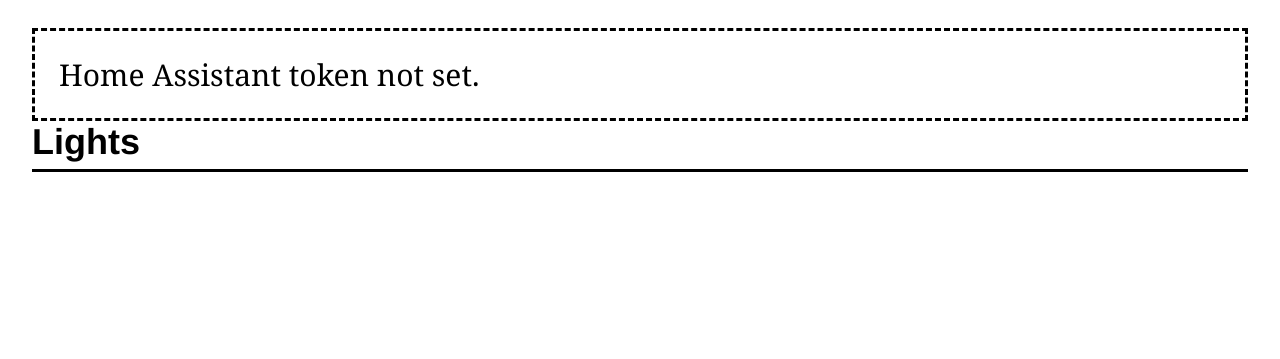
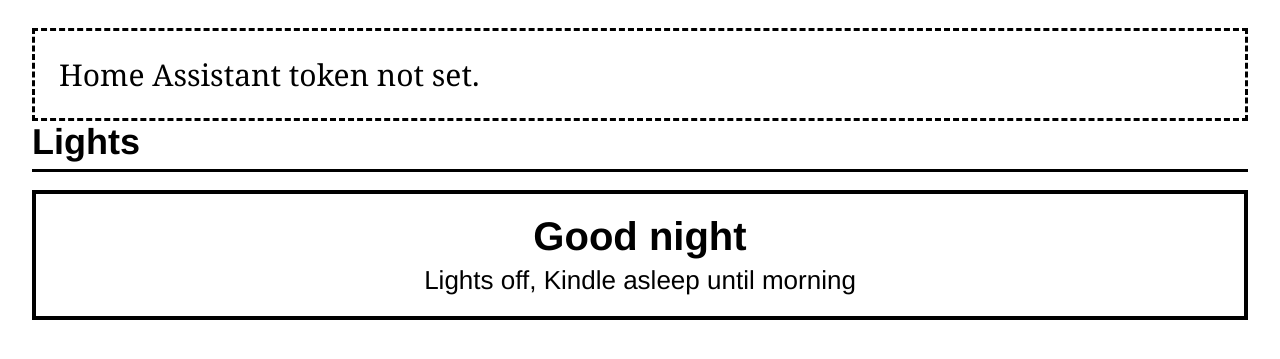
Before and after one commit to nelsongallardo/kindle-dash, a FastAPI app: page /home in a window 1280 px wide. Shown: the part 216-575 px from the top of the page. Run offline with FastAPI, Linux system fonts and the light colour scheme.

Commit message:
feat(home): Good night button turns lights off and sleeps the Kindle until WAKE_AT

```diff
--- a/src/kindle_dash/app.py
+++ b/src/kindle_dash/app.py
@@ -16,6 +16,7 @@ from kindle_dash.calendar_feed import CalendarError, CalendarFeed, Day
 from kindle_dash.chart import label_hours, temperature_svg
 from kindle_dash.feed import latest, load_feed
 from kindle_dash.homeassistant import HomeAssistant, HomeAssistantError, Light
+from kindle_dash.kindle import KindleError, bedtime
 from kindle_dash.paper import Paper, load_paper
 from kindle_dash.settings import Settings
 from kindle_dash.tfl import Disruption, TflError, TubeStatus
@@ -131,11 +132,12 @@ async def index() -> RedirectResponse:
 
 
 @app.get("/home", response_class=HTMLResponse)
-async def home(request: Request) -> HTMLResponse:
+async def home(request: Request, kindle_failed: bool = False) -> HTMLResponse:
     if ha is None:
         return render(request, "home", lights=[], error="Home Assistant token not set.")
+    kindle_error = "The Kindle didn't go to sleep." if kindle_failed else None
     try:
-        return render(request, "home", lights=await ha.lights(), error=None)
+        return render(request, "home", lights=await ha.lights(), error=kindle_error)
     except HomeAssistantError as e:
         log.warning("home: %s", e)
         return render(request, "home", lights=[], error="Can't reach Home Assistant.")
@@ -158,6 +160,21 @@ async def all_lights(state: Literal["on", "off"] = Form()) -> RedirectResponse:
             await ha.set_all_and_wait(state == "on")
         except HomeAssistantError as e:
             log.warning("all lights: %s", e)
+    return RedirectResponse("/home", status_code=303)
+
+
+@app.post("/goodnight")
+async def goodnight() -> RedirectResponse:
+    if ha is not None:
+        try:
+            await ha.set_all_and_wait(False)
+        except HomeAssistantError as e:
+            log.warning("good night/lights: %s", e)
+    try:
+        await bedtime(settings.kindle_ssh_host)
+    except KindleError as e:
+        log.warning("good night/kindle: %s", e)
+        return RedirectResponse("/home?kindle_failed=true", status_code=303)
     return RedirectResponse("/home", status_code=303)
 
 
--- /dev/null
+++ b/src/kindle_dash/kindle.py
@@ -0,0 +1,27 @@
+import asyncio
+
+BEDTIME_COMMAND = "/var/local/kindle-dash/night.sh bedtime"
+TIMEOUT_SECONDS = 10
+
+
+class KindleError(Exception):
+    pass
+
+
+async def bedtime(ssh_host: str) -> None:
+    """Asks the Kindle to sleep until its usual wake-up time."""
+    ssh = await asyncio.create_subprocess_exec(
+        *("/usr/bin/ssh", "-o", "BatchMode=yes", "-o", "ConnectTimeout=5"),
+        *(ssh_host, BEDTIME_COMMAND),
+        stdin=asyncio.subprocess.DEVNULL,
+        stdout=asyncio.subprocess.DEVNULL,
+        stderr=asyncio.subprocess.PIPE,
+    )
+    try:
+        _, stderr = await asyncio.wait_for(ssh.communicate(), TIMEOUT_SECONDS)
+    except TimeoutError as e:
+        ssh.kill()
+        await ssh.wait()
+        raise KindleError(f"no answer within {TIMEOUT_SECONDS} seconds") from e
+    if ssh.returncode != 0:
+        raise KindleError(f"ssh exited {ssh.returncode}: {stderr.decode().strip()}")
--- a/src/kindle_dash/settings.py
+++ b/src/kindle_dash/settings.py
@@ -18,6 +18,7 @@ class Settings(BaseSettings):
     rotate_seconds: int = 60
     home_idle_seconds: int = 120
     presence_entity: str = "zone.home"
+    kindle_ssh_host: str = "kindle"
     paper_dir: Path = Path(__file__).resolve().parents[2] / "data" / "paper"
     paper_until_hour: int = 10
     paper_seconds: int = 120
--- a/src/kindle_dash/templates/home.html
+++ b/src/kindle_dash/templates/home.html
@@ -20,6 +20,8 @@
   .light img { display: block; margin: 0 auto 8px; }
   .light .name { display: block; font-size: 34px; }
   .light .state { display: block; font-size: 26px; font-weight: normal; margin-top: 6px; }
+  .goodnight button { height: 130px; font-size: 40px; }
+  .goodnight small { display: block; font-size: 26px; font-weight: normal; margin-top: 6px; }
   .light[disabled] { border-style: dashed; }
 </style>
 <div class="section row">
@@ -47,4 +49,5 @@
   {% if pair|length == 1 %}<div></div>{% endif %}
 </div>
 {% endfor %}
+<form class="goodnight" method="post" action="/goodnight"><button>Good night<small>Lights off, Kindle asleep until morning</small></button></form>
 {% endblock %}
```
Also changed, not shown: README.md, 1 other file.
